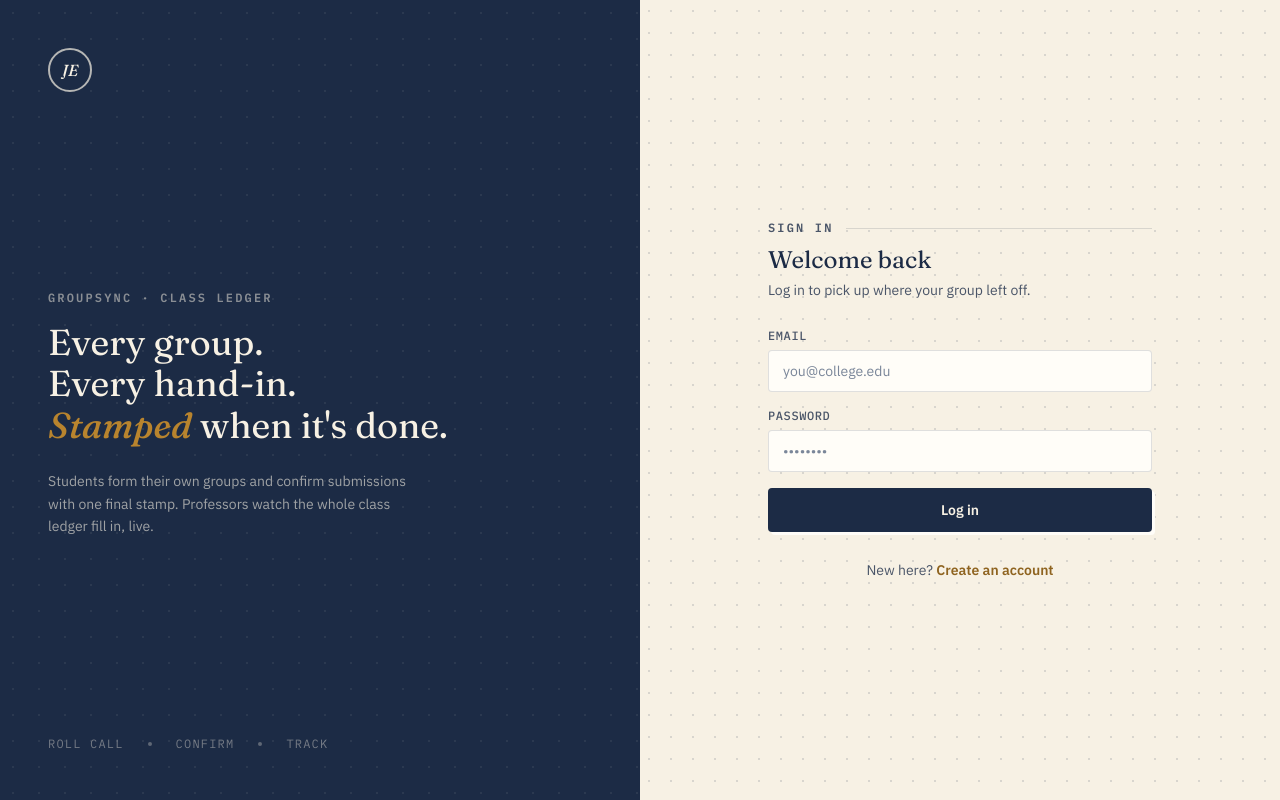
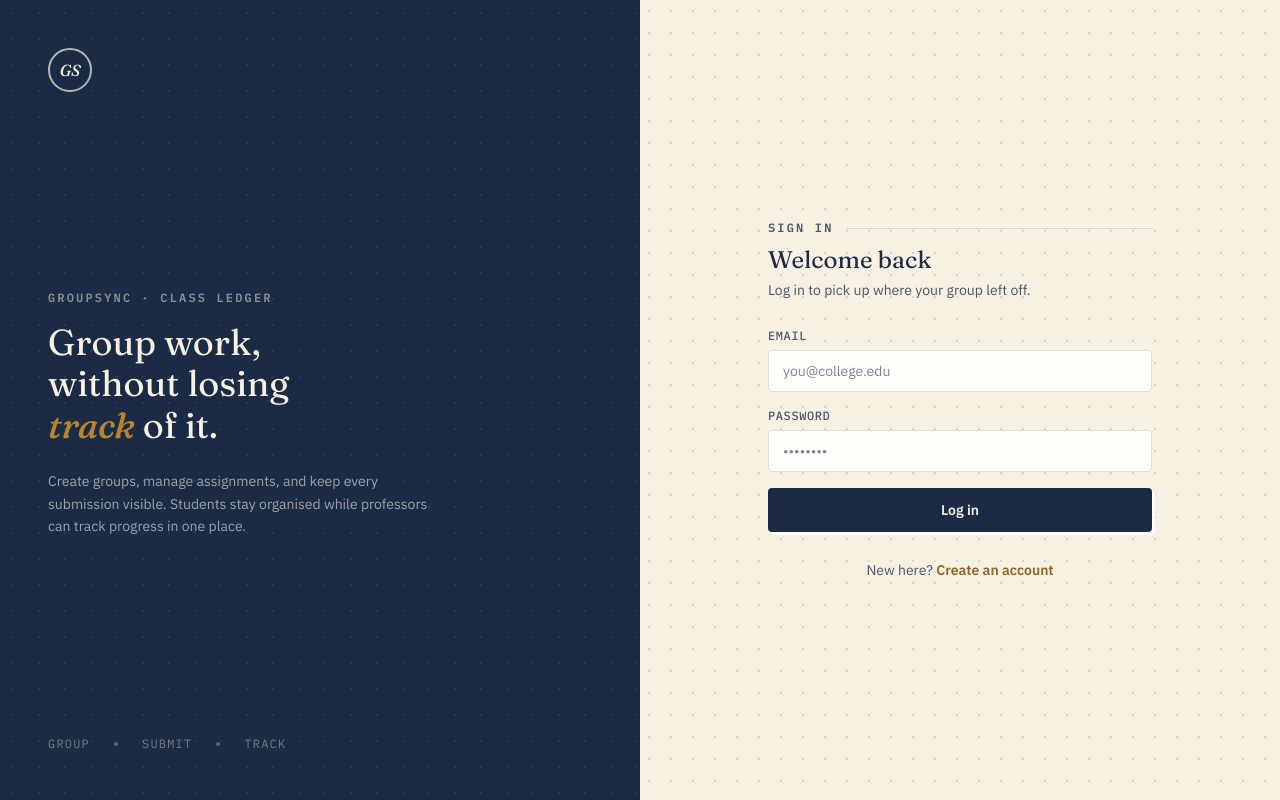
Before and after one commit to Sourabhgupta-11/Joineazy_assignment, a React (Vite) app in the folder frontend/: page /login in a window 1280 px wide. Built offline with nearby package versions, Linux system fonts and the light colour scheme; no server answers.

Commit message:
refactor: update authentication page

```diff
--- a/frontend/src/pages/GroupManagement.jsx
+++ b/frontend/src/pages/GroupManagement.jsx
@@ -81,7 +81,6 @@ export default function GroupManagement() {
         <p className="text-ink-soft mt-1.5">Create a group and add classmates by email or student ID.</p>
 
         <div className="grid lg:grid-cols-3 gap-6 mt-8">
-          {/* Group list + create form */}
           <div className="lg:col-span-1 space-y-4">
             <form onSubmit={handleCreateGroup} className="card-index">
               <label className="field-label">New group</label>
@@ -117,7 +116,6 @@ export default function GroupManagement() {
             </div>
           </div>
 
-          {/* Group detail */}
           <div className="lg:col-span-2">
             {error && (
               <div className="mb-4 text-sm text-stamp bg-stamp-soft/60 border border-stamp/30 rounded px-3.5 py-2.5">
--- a/frontend/src/pages/Login.jsx
+++ b/frontend/src/pages/Login.jsx
@@ -25,7 +25,6 @@ export default function Login() {
 
   return (
     <div className="min-h-screen grid lg:grid-cols-2">
-      {/* Left: identity panel */}
       <div className="hidden lg:flex flex-col justify-between bg-ink text-paper p-12 relative overflow-hidden">
         <div
           className="absolute inset-0 opacity-[0.07]"
@@ -36,40 +35,43 @@ export default function Login() {
         />
         <div className="relative">
           <span className="w-11 h-11 rounded-full border-2 border-paper/70 flex items-center justify-center font-display italic text-base">
-            JE
+            GS
           </span>
         </div>
 
         <div className="relative">
-          <p className="ledger-heading text-paper/50 mb-4">GroupSync · Class Ledger</p>
+          <p className="ledger-heading text-paper/50 mb-4">
+            GROUPSYNC · CLASS LEDGER
+          </p>
+
           <h1 className="font-display text-4xl leading-[1.15] max-w-md">
-            Every group.
+            Group work,
             <br />
-            Every hand-in.
+            without losing
             <br />
-            <span className="italic text-brass">Stamped</span> when it&apos;s done.
+            <span className="italic text-brass">track</span> of it.
           </h1>
+
           <p className="text-paper/60 text-sm mt-6 max-w-sm leading-relaxed">
-            Students form their own groups and confirm submissions with one final stamp. Professors
-            watch the whole class ledger fill in, live.
+            Create groups, manage assignments, and keep every submission visible.
+            Students stay organised while professors can track progress in one place.
           </p>
         </div>
 
         <div className="relative flex items-center gap-6 text-xs font-mono uppercase tracking-widest text-paper/40">
-          <span>Roll call</span>
+          <span>Group</span>
           <span className="w-1 h-1 rounded-full bg-paper/30" />
-          <span>Confirm</span>
+          <span>Submit</span>
           <span className="w-1 h-1 rounded-full bg-paper/30" />
           <span>Track</span>
         </div>
       </div>
 
-      {/* Right: form */}
       <div className="flex items-center justify-center px-4 py-12 sm:py-16">
         <div className="w-full max-w-sm">
           <div className="lg:hidden flex items-center gap-2.5 mb-8">
             <span className="w-9 h-9 rounded-full border-2 border-ink flex items-center justify-center font-display italic text-sm">
-              JE
+              GS
             </span>
             <span className="font-display text-lg">groupSync</span>
           </div>
--- a/frontend/src/pages/Register.jsx
+++ b/frontend/src/pages/Register.jsx
@@ -31,7 +31,6 @@ export default function Register() {
 
   return (
     <div className="min-h-screen grid lg:grid-cols-2">
-      {/* Left: identity panel */}
       <div className="hidden lg:flex flex-col justify-between bg-ink text-paper p-12 relative overflow-hidden">
         <div
           className="absolute inset-0 opacity-[0.07]"
@@ -42,20 +41,24 @@ export default function Register() {
         />
         <div className="relative">
           <span className="w-11 h-11 rounded-full border-2 border-paper/70 flex items-center justify-center font-display italic text-base">
-            JE
+            GS
           </span>
         </div>
 
         <div className="relative">
-          <p className="ledger-heading text-paper/50 mb-4">GroupSync · Class Ledger</p>
+          <p className="ledger-heading text-paper/50 mb-4">
+            GROUPSYNC · CLASS LEDGER
+          </p>
+
           <h1 className="font-display text-4xl leading-[1.15] max-w-md">
-            Two roles.
+            Built for every
             <br />
-            One <span className="italic text-brass">shared</span> ledger.
+            <span className="italic text-brass">side</span> of group work.
           </h1>
+
           <p className="text-paper/60 text-sm mt-6 max-w-sm leading-relaxed">
-            Students form groups, add classmates, and confirm hand-ins. Professors post the work and
-            watch it get checked off.
+            Students create groups and manage submissions. Professors create
+            assignments and track progress—all in one place.
           </p>
         </div>
 
@@ -66,12 +69,11 @@ export default function Register() {
         </div>
       </div>
 
-      {/* Right: form */}
       <div className="flex items-center justify-center px-4 py-12">
         <div className="w-full max-w-sm">
           <div className="lg:hidden flex items-center gap-2.5 mb-8">
             <span className="w-9 h-9 rounded-full border-2 border-ink flex items-center justify-center font-display italic text-sm">
-              JE
+              GS
             </span>
             <span className="font-display text-lg">GroupSync</span>
           </div>
```
Also changed, not shown: frontend/src/index.css (+0 -9 lines).
